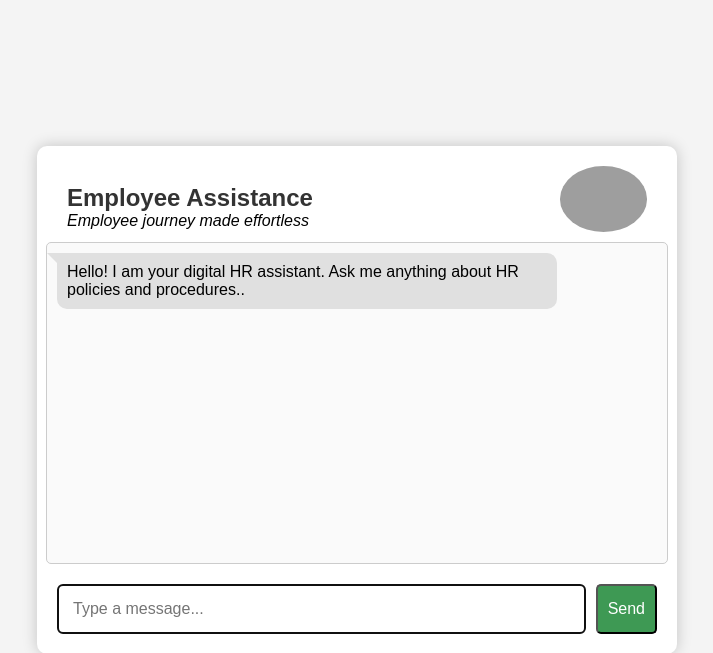
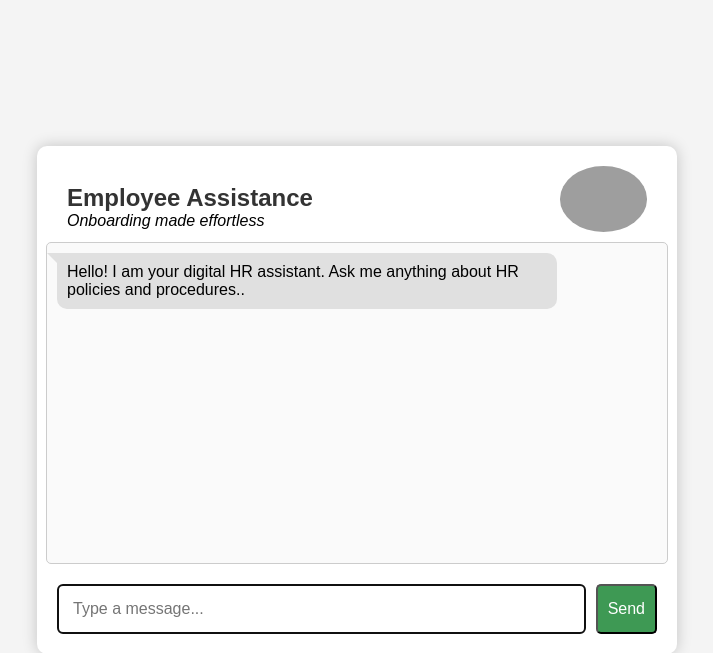
Before and after one commit to parmarjh/phoenix-onboarding-chatbot, a Flask app: page / in a window 1280 px wide. Shown: the top 653 px of the page, without its empty margins (283-996 px from the left). Run offline with Flask 3, Linux system fonts and the light colour scheme; grey boxes are pictures that could not be loaded.

Commit message:
Changed html code

```diff
--- a/chatbot_ai/templates/index.html
+++ b/chatbot_ai/templates/index.html
@@ -11,7 +11,7 @@
         <div class="image-container">
             <div class="heading">
                 <h1>Employee Assistance</h1>
-                <i>Employee journey made effortless</i>
+                <i>Onboarding made effortless</i>
             </div>
             <img src="https://seekvectors.com/files/download/lloyds-bank-logo-05.png" alt="Image" class="chatbot-image">
         </div>
```
